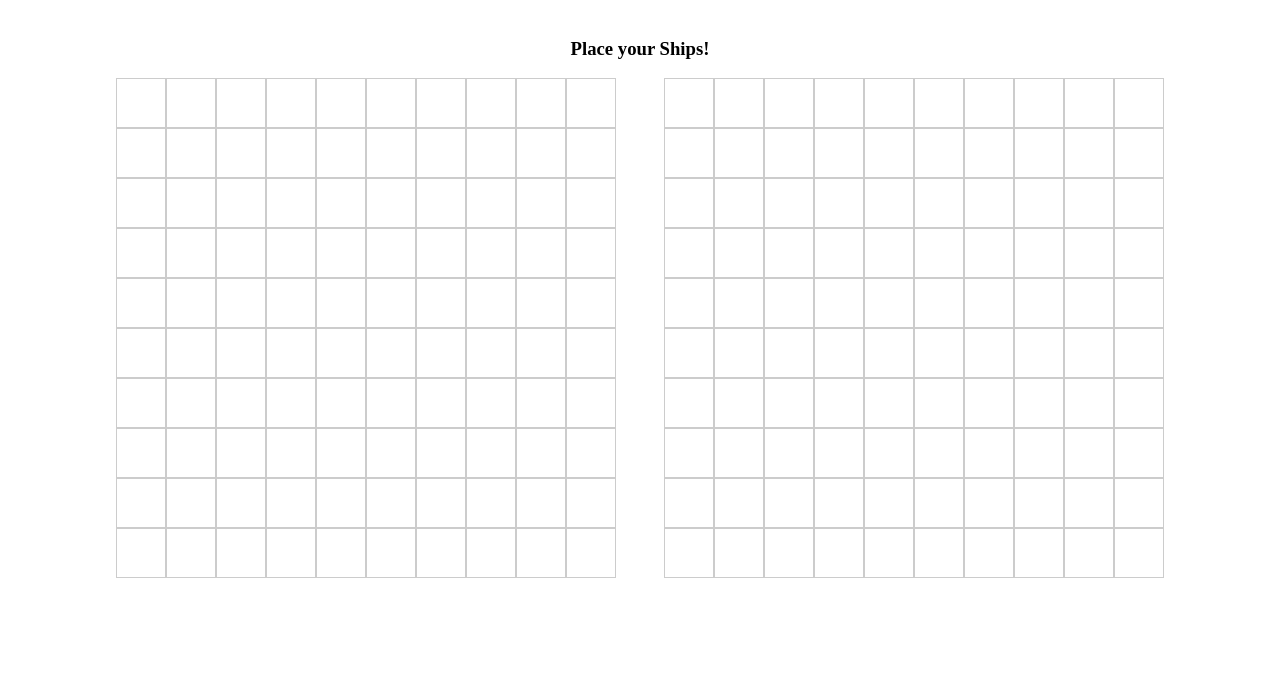
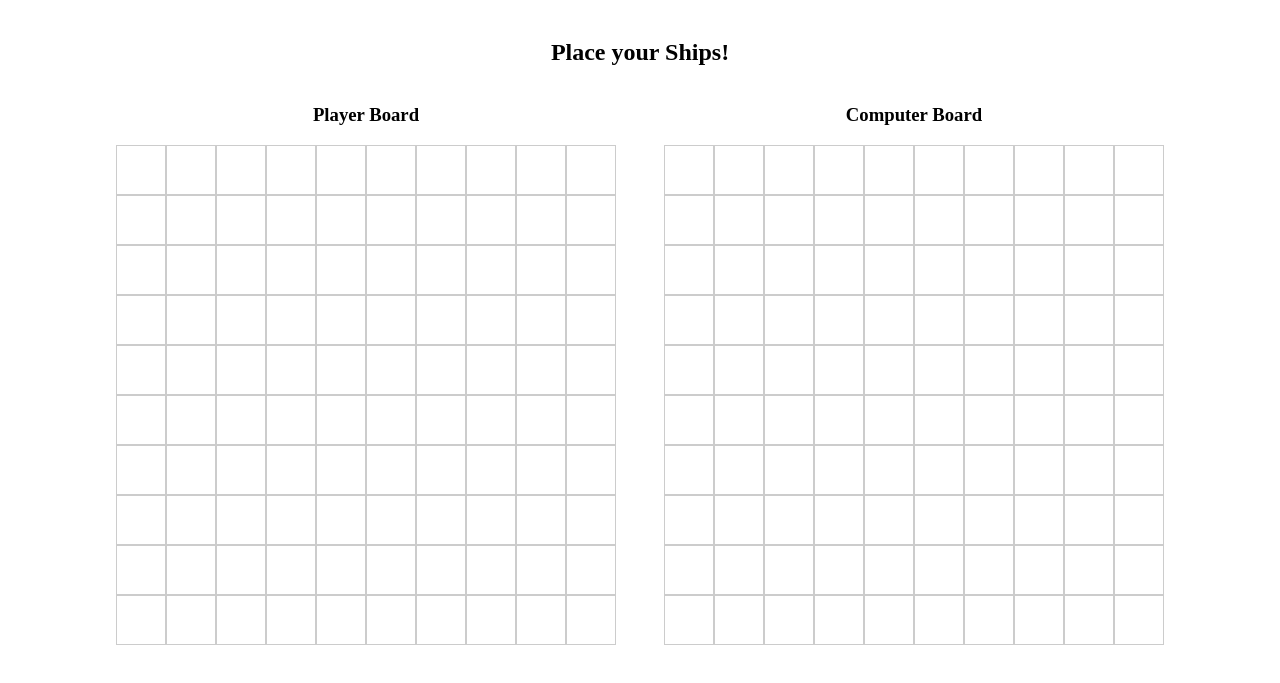
Before and after one commit to 18thompsona/Battlebox, a website built with webpack: page src/template.html in a window 1280 px wide. Shown: the part 69-752 px from the top of the page. Built offline with nearby package versions, Linux system fonts and the light colour scheme.

Commit message:
Added Labels and dataset to the boxes for future calls

```diff
--- a/src/index.js
+++ b/src/index.js
@@ -18,10 +18,17 @@ function CreateBoard(parentElement, size){
     for(let i = 0; i < boardsize*boardsize;i++){
         const box = document.createElement('div');
         box.classList.add("box");
+        box.dataset.row = Math.floor(i / size);
+        box.dataset.col = i % size;
+
+        box.addEventListener("click", () => {
+            console.log(box.dataset.col, box.dataset.row);
+        })
 
         parentElement.appendChild(box);
     }
 }
 
+
 CreateBoard(playerBoard, boardsize);
 CreateBoard(computerBoard, boardsize);
--- a/src/style.css
+++ b/src/style.css
@@ -9,9 +9,20 @@ main{
     align-items: center;
 }
 
+.labels{
+    display: grid;
+    grid-template-columns: repeat(2, 1fr);
+    gap: 5em;
+}
+
 .boxes-groups{
     display: flex;
+    justify-content: center;
     gap: 3em;
+}
+
+.board-group{
+    text-align: center;
 }
 
 .box{
--- a/src/template.html
+++ b/src/template.html
@@ -14,10 +14,16 @@
             <h1 class="title">BattleBox</h1>
         </header>
         <main>
-            <h3 class="description">Place your Ships!</h2>
+            <h2 class="description">Place your Ships!</h2>
             <div class="boxes-groups">
-                <div class="boxes boxes-player">Player Boxes Here</div>
-                <div class="boxes boxes-computer">Enemy Boxes Here</div>
+                <div class="board-group">
+                    <h3>Player Board</h3>
+                    <div class="boxes boxes-player">Player Boxes Here</div>
+                </div>
+                <div class="board-group">
+                    <h3>Computer Board</h3>
+                    <div class="boxes boxes-computer">Enemy Boxes Here</div>
+                </div>
             </div>
         </main>
     </body>
```
